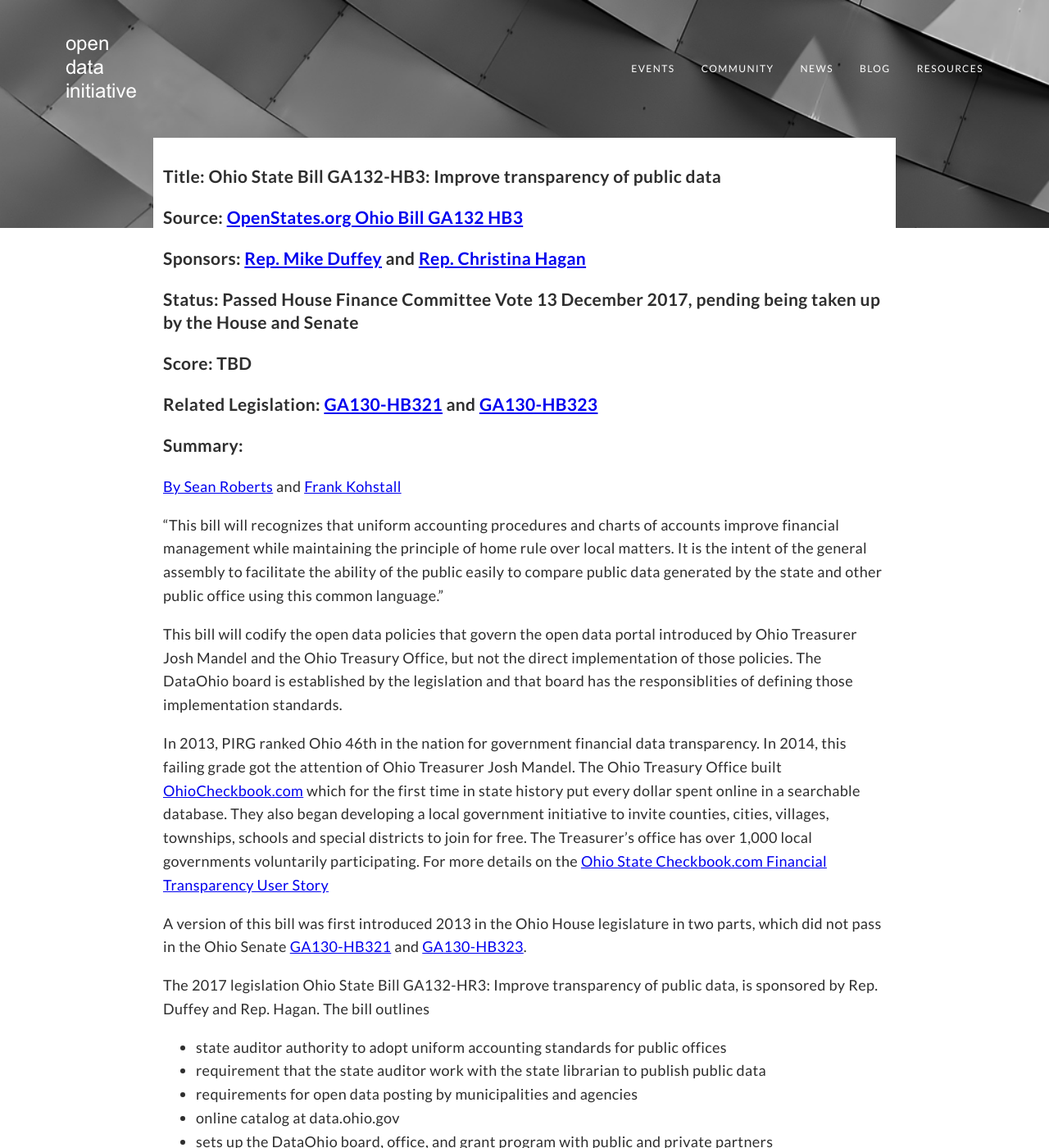
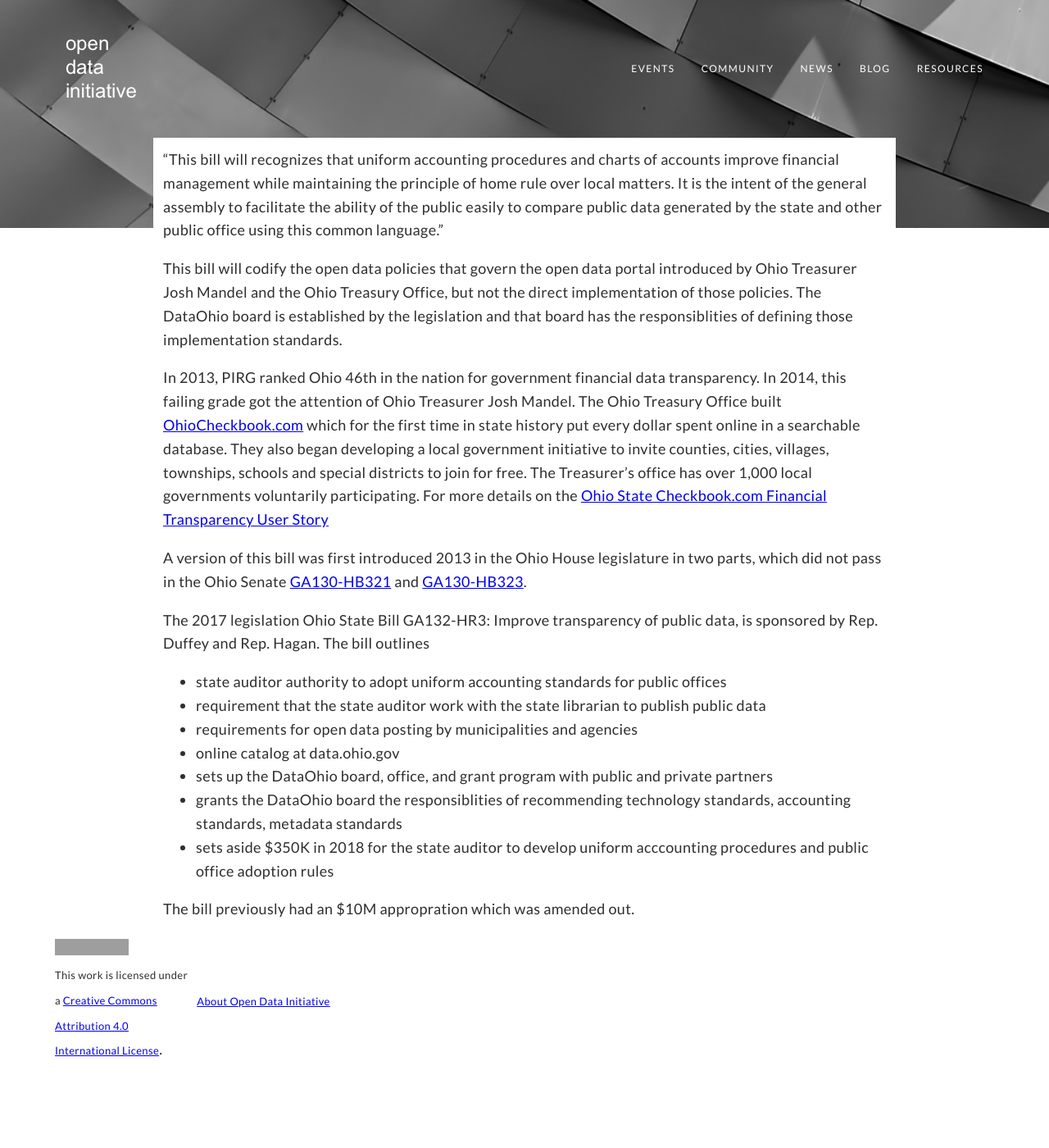
Before and after one commit to opendatainitiative/opendatainitiative.github.io, a Jekyll site: the page built from _posts/2017-02-01-ohio.md, in a window 1280 px wide and 1400 px high. Shown: the whole window at 82% size. Built offline with Jekyll 4.4.1, drawn with Linux system fonts in a browser that asks for light colours; grey boxes are pictures that could not be loaded.

```diff
--- a/_posts/2017-02-01-ohio.md
+++ b/_posts/2017-02-01-ohio.md
@@ -4,7 +4,7 @@ title:  "Ohio State Bill GA132-HB3: Improve transparency of public data"
 date:   2017-02-01 08:00 -0500
 categories: legislation
 ---
-### Title: Ohio State Bill GA132-HB3: Improve transparency of public data
+<!-- ### Title: Ohio State Bill GA132-HB3: Improve transparency of public data
 ### Source: [OpenStates.org Ohio Bill GA132 HB3](https://openstates.org/oh/bills/132/HB3/)
 ### Sponsors: [Rep. Mike Duffey](https://openstates.org/oh/legislators/OHL000054/mike-duffey/) and [Rep. Christina Hagan](https://openstates.org/oh/legislators/OHL000134/christina-hagan/)
 ### Status: Passed House Finance Committee Vote 13 December 2017, pending being taken up by the House and Senate
@@ -12,6 +12,7 @@ categories: legislation
 ### Related Legislation: [GA130-HB321](https://openstates.org/oh/bills/130/HB321/) and [GA130-HB323](https://openstates.org/oh/bills/130/HB323/)
 ### Summary:
 [By Sean Roberts](/about) and [Frank Kohstall](https://www.linkedin.com/in/frank-kohstall-8a66b91a/)
+-->
 
 "This bill will recognizes that uniform accounting procedures and charts of accounts improve financial management while maintaining the principle of home rule over local matters. It is the intent of the general assembly to facilitate the ability of the public easily to compare public data generated by the state and other public office using this common language."
 
@@ -33,5 +34,5 @@ The 2017 legislation Ohio State Bill GA132-HR3: Improve transparency of public d
 
 The bill previously had an $10M appropration which was amended out.
 
-### Bill Text
-<a href="/assets/doc/2017-02-01-ohio-ga132-hr3.pdf"><img src="/assets/img/legislation-icon.png" alt="Ohio State Bill GA132-HR3: Improve transparency of public data"></a>
+<!-- ### Bill Text
+<a href="/assets/doc/2017-02-01-ohio-ga132-hr3.pdf"><img src="/assets/img/legislation-icon.png" alt="Ohio State Bill GA132-HR3: Improve transparency of public data"></a> -->
```
Also changed, not shown: resources.md (+6 -3 lines), 1 other file.
